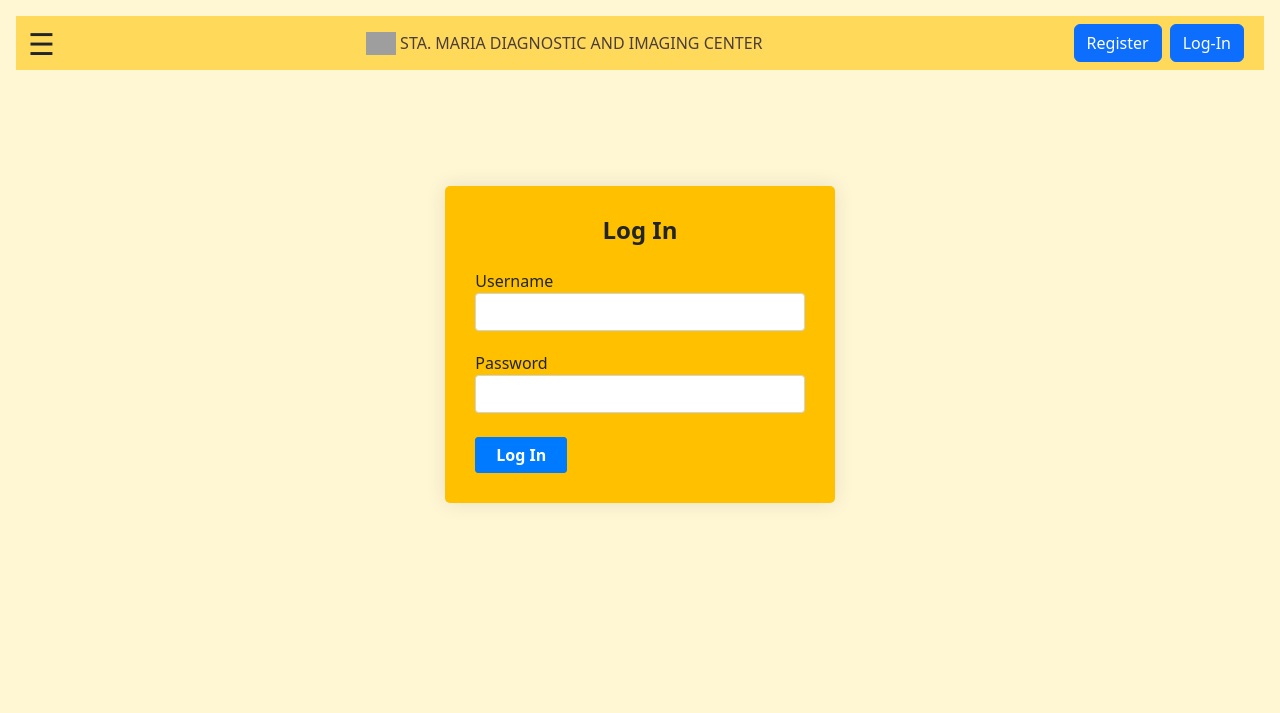
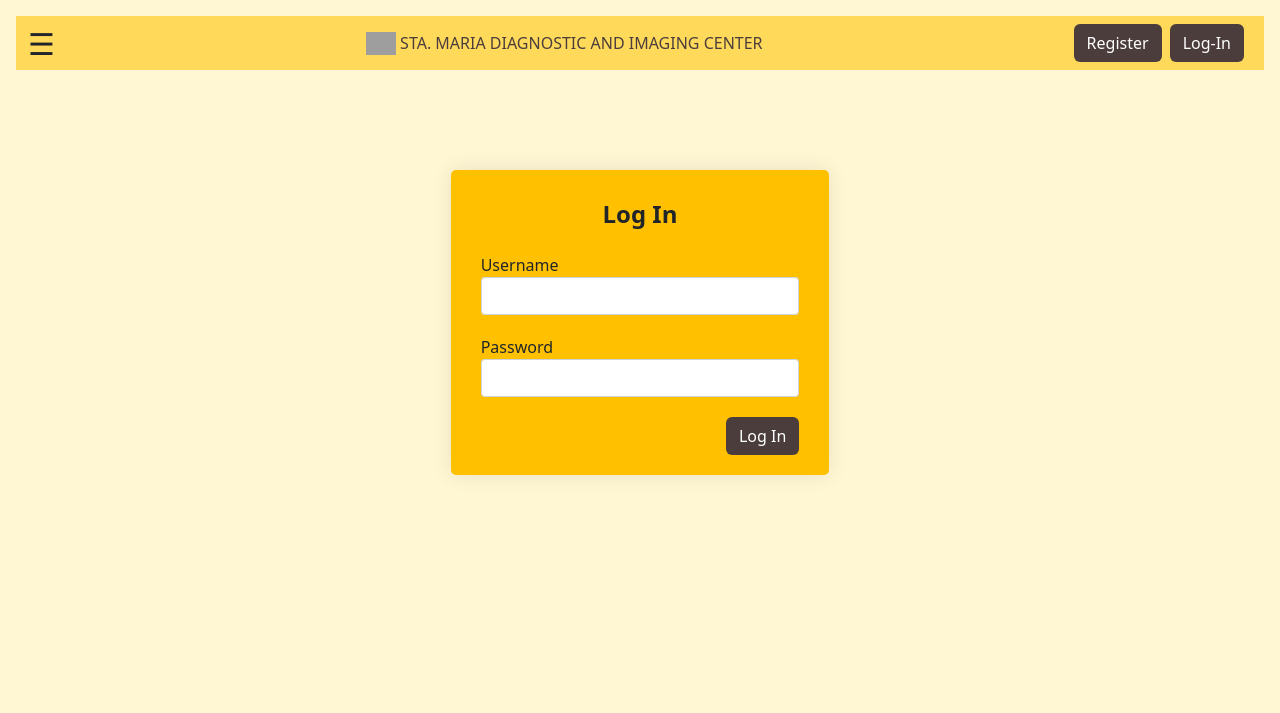
Before and after one commit to jolorambongga/SDAIC-v.3.0.09.01, a PHP site: page /login.php in a window 1280 px wide. Shown: the top 713 px of the page. Run offline with PHP 8.4, Linux system fonts and the light colour scheme; grey boxes are pictures that could not be loaded.

Commit message:
Add files via upload

```diff
--- a/client/header.php
+++ b/client/header.php
@@ -69,7 +69,7 @@
 
 	<!-- Main content -->
 	<div id="main">
-		<div class="container-fluid">
+		<div class="container-fluid ms-0 me-0">
 			<div class="row">
 				<div class="col-12 d-flex justify-content-between align-items-center" style="background-color: #FFD95A;">
 					<span class="hamburger" onclick="openNav()">&#9776;</span>
@@ -82,14 +82,14 @@
 						if(isset($_SESSION['user_id'])) {
 							echo '<button id="btnLogout" type="button" class="btn btn-danger me-2 mt-2 mb-2">Log-Out</button>';
 						} else {
-							echo '<button id="btnRegister" type="button" class="btn btn-primary me-2 mt-2 mb-2">Register</button>';
-							echo '<button id="btnLogin" type="button" class="btn btn-primary me-2 mt-2 mb-2">Log-In</button>';
+							echo '<button id="btnRegister" type="button" class="btn btn-mydark me-2 mt-2 mb-2">Register</button>';
+							echo '<button id="btnLogin" type="button" class="btn btn-mydark me-2 mt-2 mb-2">Log-In</button>';
 						}
 						?>
 					</div>
 				</div>
 			</div>
 		</div>
-	</div>
+
 
 		<!-- end header -->
--- a/client/login.php
+++ b/client/login.php
@@ -28,9 +28,10 @@ checkLoggedIn();
                 <label for="password">Password</label>
                 <input type="password" class="form-control" id="password" name="password" required>
               </div>
-            <div class="mb-4"></div>
+              <div class="mb-5">
                 <div class="form-group">
-              <input value="Log In" id="btnLogin" type="submit" class="btn btn-primary btn-block">
+                  <input value="Log In" id="btnLogin" type="submit" class="btn btn-mydark float-end btn-block">
+                </div>
               </div>
             </form>
           </div>
--- a/client/register.php
+++ b/client/register.php
@@ -64,7 +64,7 @@ checkLoggedIn();
                 <input type="password" class="form-control" id="password" name="password" aria-describedby="password" required>
               </div>
             </div>
-            <button type="submit" class="btn btn-primary">Submit</button>
+            <button type="submit" class="btn btn-mydark float-end">Submit</button>
           </form>
         </div>
       </div>
```
Lines whose indentation alone changed are shown as unchanged.
